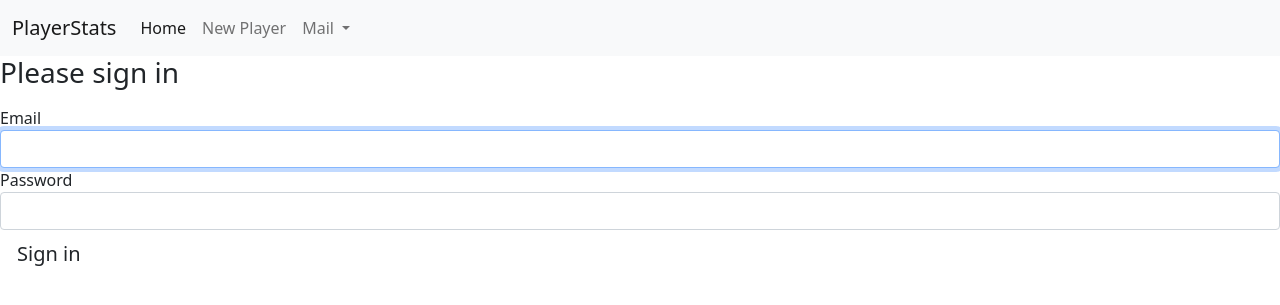
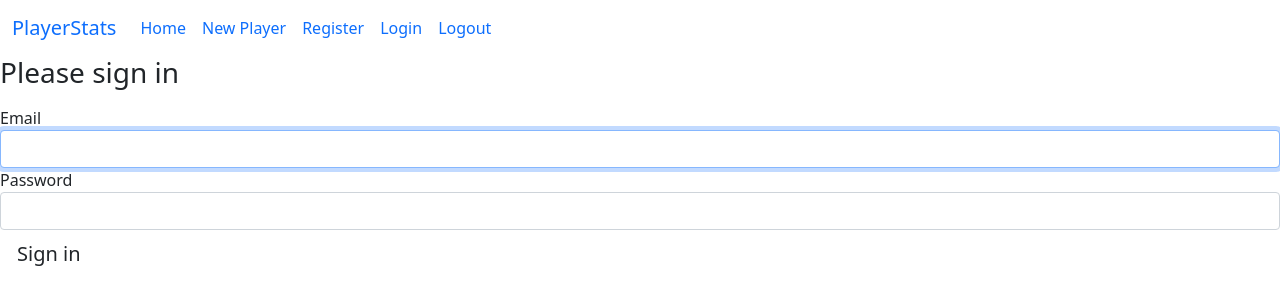
Before and after one commit to YohanTr/best-players, a Symfony app: template templates/security/login.html.twig in a window 1280 px wide. Shown: the top 305 px of the page. Run offline with Twig, Linux system fonts and the light colour scheme; the template is opened without the code that fills it, so the values that code supplies are empty; some libraries are stand-ins or nearby versions.

Commit message:
rework navbar

```diff
--- a/templates/_navbar.html.twig
+++ b/templates/_navbar.html.twig
@@ -1,9 +1,9 @@
 {% block body %}
-    <nav class="navbar navbar-expand-lg navbar-light bg-light">
+    <nav class="navbar navbar-expand-lg customNav">
         <div class="container-fluid">
             <a class="navbar-brand" href="#">PlayerStats</a>
             <button class="navbar-toggler" type="button" data-bs-toggle="collapse" data-bs-target="#navbarSupportedContent" aria-controls="navbarSupportedContent" aria-expanded="false" aria-label="Toggle navigation">
-                <span class="navbar-toggler-icon"></span>
+                <span id="iconNav" class="navbar-toggler-icon"></span>
             </button>
             <div class="collapse navbar-collapse" id="navbarSupportedContent">
                 <ul class="navbar-nav me-auto mb-2 mb-lg-0">
@@ -13,23 +13,14 @@
                     <li class="nav-item">
                         <a class="nav-link" href="{{ path('player_new') }}">New Player</a>
                     </li>
-                    <li class="nav-item dropdown">
-                        {% if app.user %}
-                            <a class="nav-link dropdown-toggle" href="#" id="navbarDropdown" role="button" data-bs-toggle="dropdown" aria-expanded="false">{{ app.user.email }}
-                            </a>
-                            {% else %}
-                                <a class="nav-link dropdown-toggle" href="#" id="navbarDropdown" role="button" data-bs-toggle="dropdown" aria-expanded="false">
-                                    Mail
-                                </a>
-                        {% endif %}
-                        <ul class="dropdown-menu" aria-labelledby="navbarDropdown">
-                            {% if app.user %}
-                                <a class="dropdown-item" href="{{ path('app_logout') }}">Logout</a>
-                            {% else %}
-                                <a class="dropdown-item" href="{{ path('app_login') }}">Login</a>
-                                <a class="dropdown-item" href="{{ path('app_register') }}">Register</a>
-                            {% endif %}
-                        </ul>
+                    <li class="nav-item">
+                        <a class="nav-link" href="{{ path('app_register') }}">Register</a>
+                    </li>
+                    <li class="nav-item">
+                        <a class="nav-link" href="{{ path('app_login') }}">Login</a>
+                    </li>
+                    <li class="nav-item">
+                    <a class="nav-link" href="{{ path('app_logout') }}">Logout</a>
                     </li>
                 </ul>
             </div>
```
Also changed, not shown: assets/styles/app.scss (+26 -9 lines), assets/images/logo.png (added), 6 other files.
